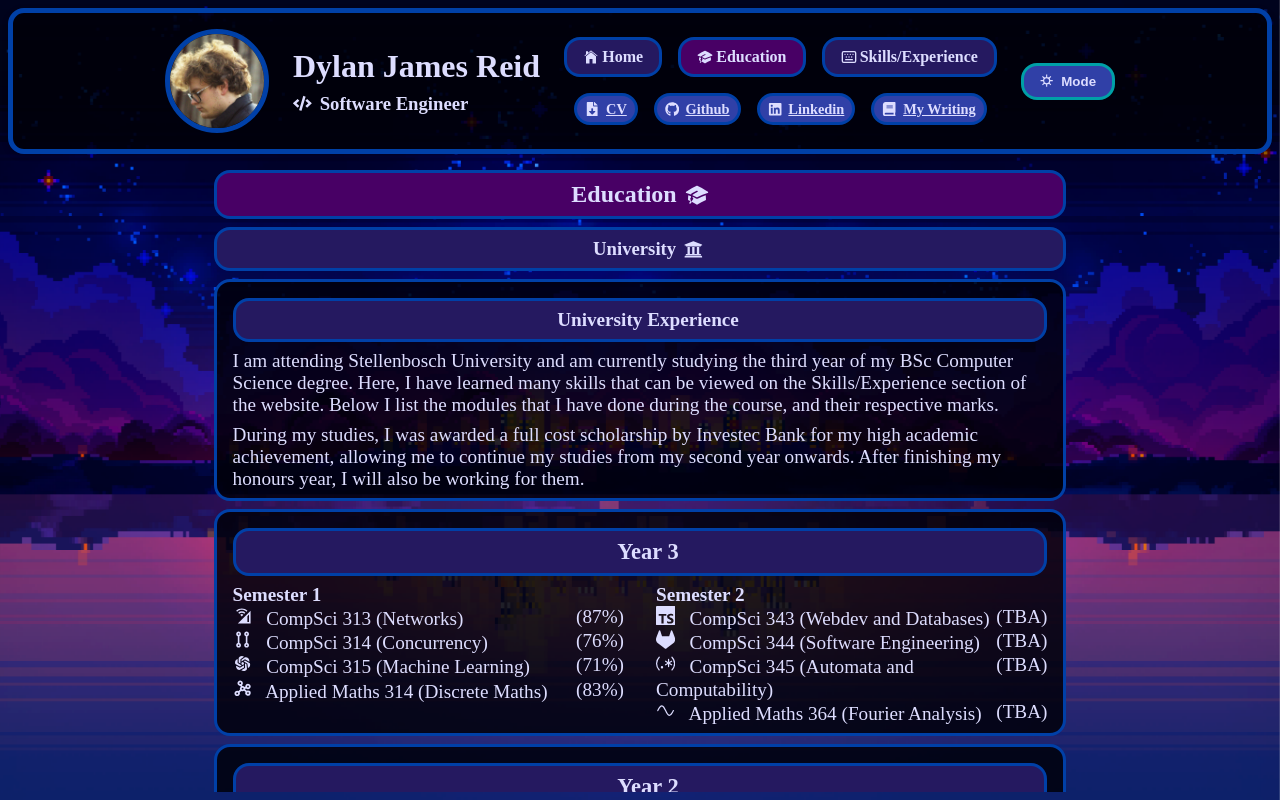
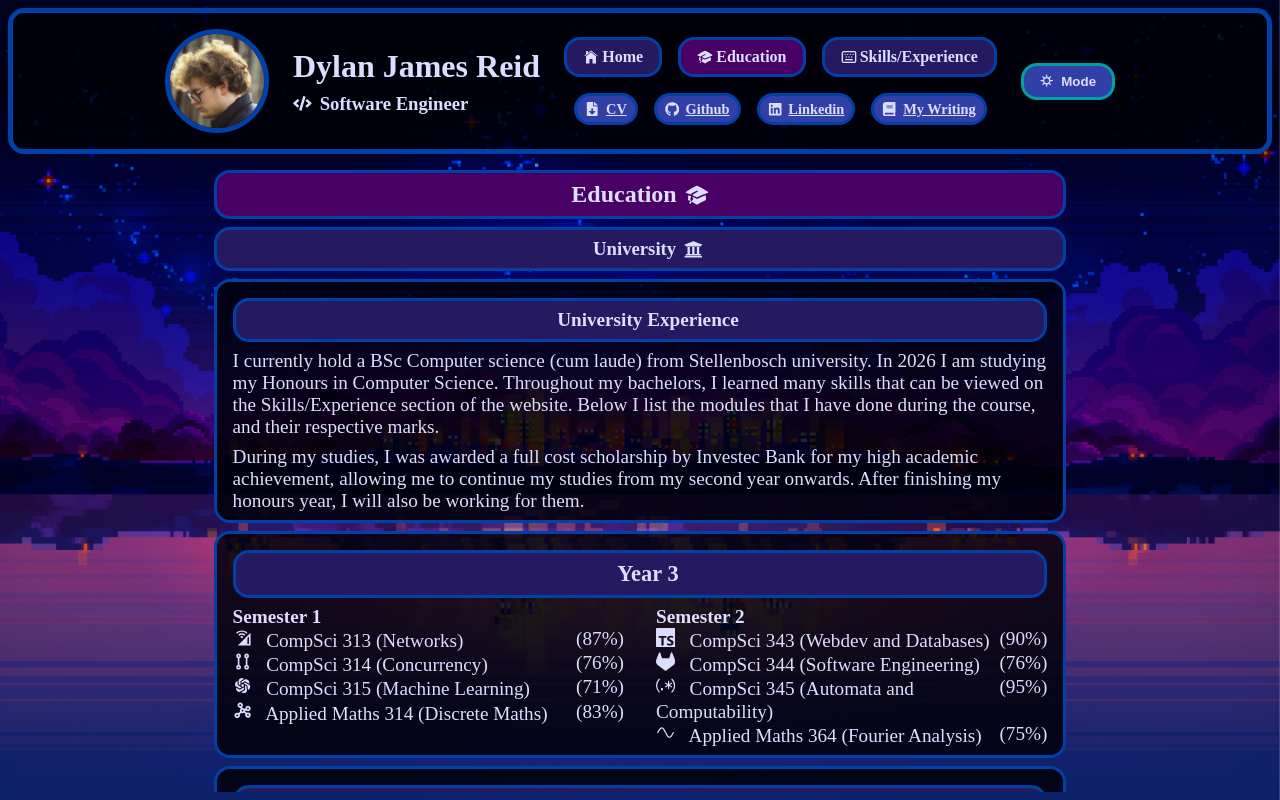
Before and after one commit to TheAlgorMortis/personal-website, a React (Vite) app: page /education in a window 1280 px wide. Built offline with nearby package versions, Linux system fonts and the light colour scheme.

Commit message:
Update marks and attach academic record / BSc certificate

```diff
--- a/src/assets/marks.json
+++ b/src/assets/marks.json
@@ -26,10 +26,10 @@
 	 {"id": 20, "name": "CompSci 315 (Machine Learning)", "mark": "71%", "icon":"ML"},
 	 {"id": 21, "name": "Applied Maths 314 (Discrete Maths)", "mark": "83%", "icon":"AMD"}],
 "year3sem2":
-	[{"id": 22, "name": "CompSci 343 (Webdev and Databases)", "mark": "TBA", "icon":"WEB"},
-	 {"id": 23, "name": "CompSci 344 (Software Engineering)", "mark": "TBA", "icon":"SE"},
-	 {"id": 24, "name": "CompSci 345 (Automata and Computability)", "mark": "TBA","icon":"AUTO"},
-	 {"id": 35, "name": "Applied Maths 364 (Fourier Analysis)", "mark":"TBA","icon":"FOU"}],
+	[{"id": 22, "name": "CompSci 343 (Webdev and Databases)", "mark": "90%", "icon":"WEB"},
+	 {"id": 23, "name": "CompSci 344 (Software Engineering)", "mark": "76%", "icon":"SE"},
+	 {"id": 24, "name": "CompSci 345 (Automata and Computability)", "mark": "95%","icon":"AUTO"},
+	 {"id": 35, "name": "Applied Maths 364 (Fourier Analysis)", "mark":"75%","icon":"FOU"}],
 "NSC":
 	[{"id": 101, "name": "English Home Language", "mark": "89%","icon":"ENG"},
 	 {"id": 102, "name": "Afrikaans First Additional language", "mark": "86%","icon":"AFR"},
--- a/src/components/Education.tsx
+++ b/src/components/Education.tsx
@@ -86,11 +86,11 @@ export default function Education() {
       <div className="sectionBlock">
         <h4 className="sectionBlockHeading">University Experience</h4>
         <p>
-          I am attending Stellenbosch University and am currently studying the
-          third year of my BSc Computer Science degree. Here, I have learned
-          many skills that can be viewed on the Skills/Experience section of the
-          website. Below I list the modules that I have done during the course,
-          and their respective marks.{" "}
+          I currently hold a BSc Computer science (cum laude) from Stellenbosch
+          university. In 2026 I am studying my Honours in Computer Science.
+          Throughout my bachelors, I learned many skills that can be viewed on
+          the Skills/Experience section of the website. Below I list the modules
+          that I have done during the course, and their respective marks.
         </p>
         <p>
           During my studies, I was awarded a full cost scholarship by Investec
@@ -114,6 +114,22 @@ export default function Education() {
         marks1={fullMarks.year1sem1}
         marks2={fullMarks.year1sem2}
       />
+      <a
+        className="outerButton"
+        href="./AcademicRecord.pdf"
+        download="Academic-Record-Dylan-Reid"
+      >
+        <h2>
+          <FaFileDownload />
+        </h2>
+        <h2> Download my Academic Record </h2>
+      </a>
+      <a className="outerButton" href="./BSC.pdf" download="BSC-Dylan-Reid">
+        <h2>
+          <FaFileDownload />
+        </h2>
+        <h2> Download my BSc Certificate </h2>
+      </a>
       <h3 className="sectionSubHeading">
         High School <BiSolidBusSchool />
       </h3>
```
Also changed, not shown: 2 other files (tests, documents, lock files or other folders).
